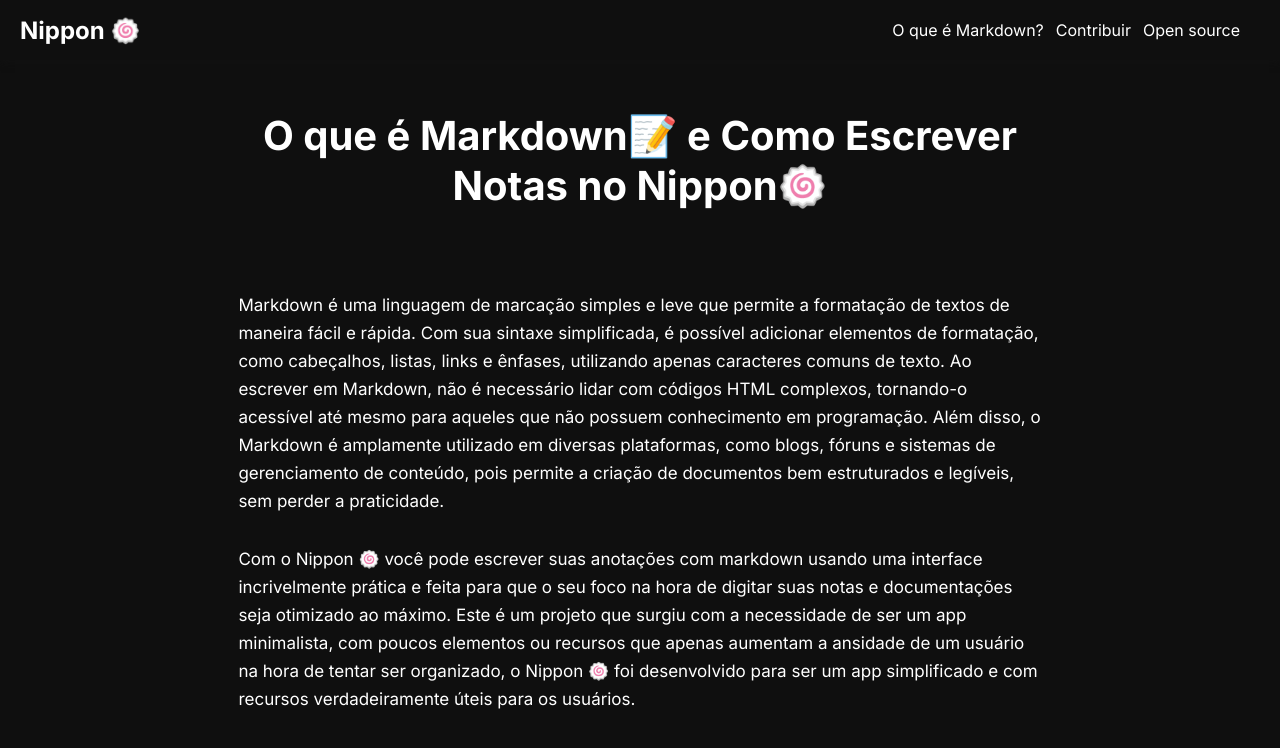
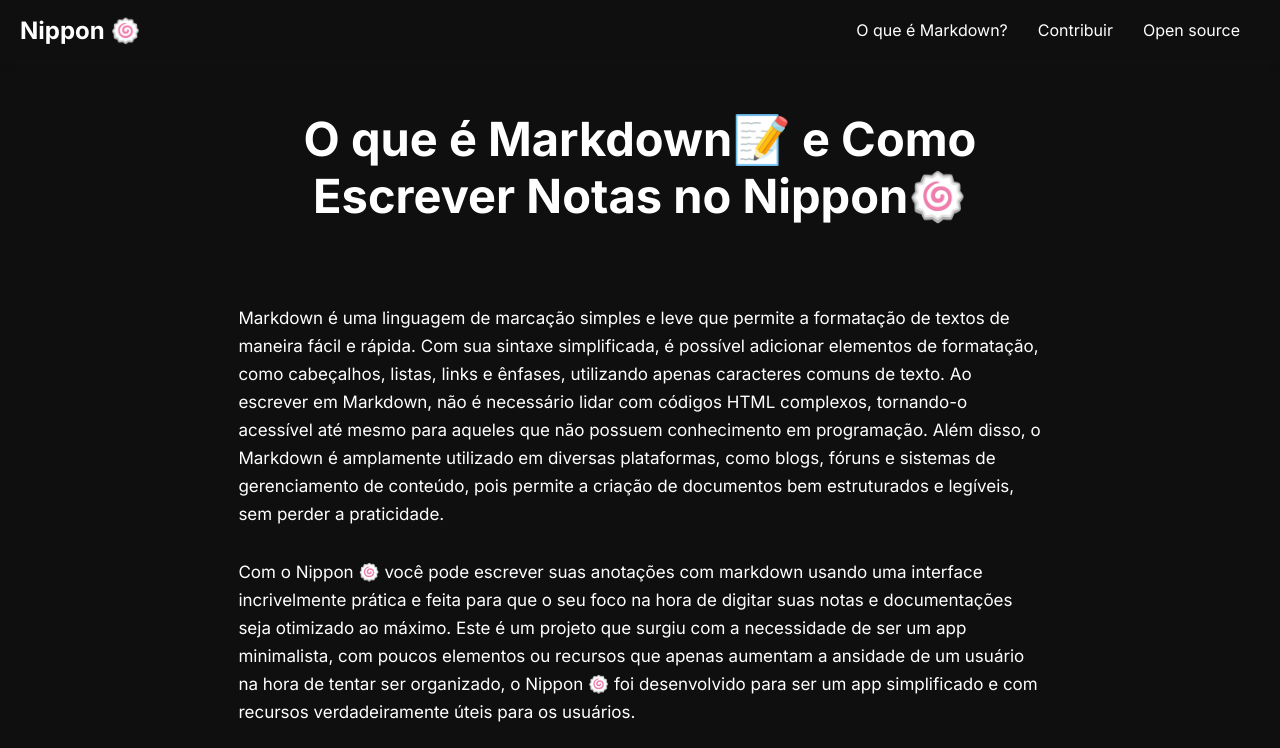
Before and after one commit to thomas-almeida/nippon, a Next.js app in the folder nippon-lp/: page /markdown in a window 1280 px wide. Shown: the top 748 px of the page. Built offline with nearby package versions, Linux system fonts and the light colour scheme.

Commit message:
micro-interations

```diff
--- a/nippon-lp/src/app/assets/buttons.css
+++ b/nippon-lp/src/app/assets/buttons.css
@@ -40,4 +40,5 @@
 .button-download p {
     position: relative;
     top: 2px;
+    cursor: pointer;
 }
--- a/nippon-lp/src/app/assets/home.css
+++ b/nippon-lp/src/app/assets/home.css
@@ -46,9 +46,9 @@ header img {
 }
 
 h1 {
-    font-size: 40px;
+    font-size: 47px;
     font-weight: 700;
-    line-height: 50px;
+    line-height: 120%;
     text-align: center;
     max-width: 800px;
 }
@@ -66,5 +66,5 @@ h1 {
 }
 
 #screenshot:hover {
-    transform: scale(1.01);
+    transform: scale(1.1);
 }
--- a/nippon-lp/src/app/assets/navbar.css
+++ b/nippon-lp/src/app/assets/navbar.css
@@ -11,7 +11,7 @@ nav ul {
     display: flex;
     justify-content: end;
     align-items: center;
-    gap: 12px;
+    gap: 30px;
     margin-right: 10px;
 }
 
@@ -28,3 +28,7 @@ a {
 a:hover {
     color: #DC586B;
 }
+
+#logo {
+    cursor: pointer;
+}
```
